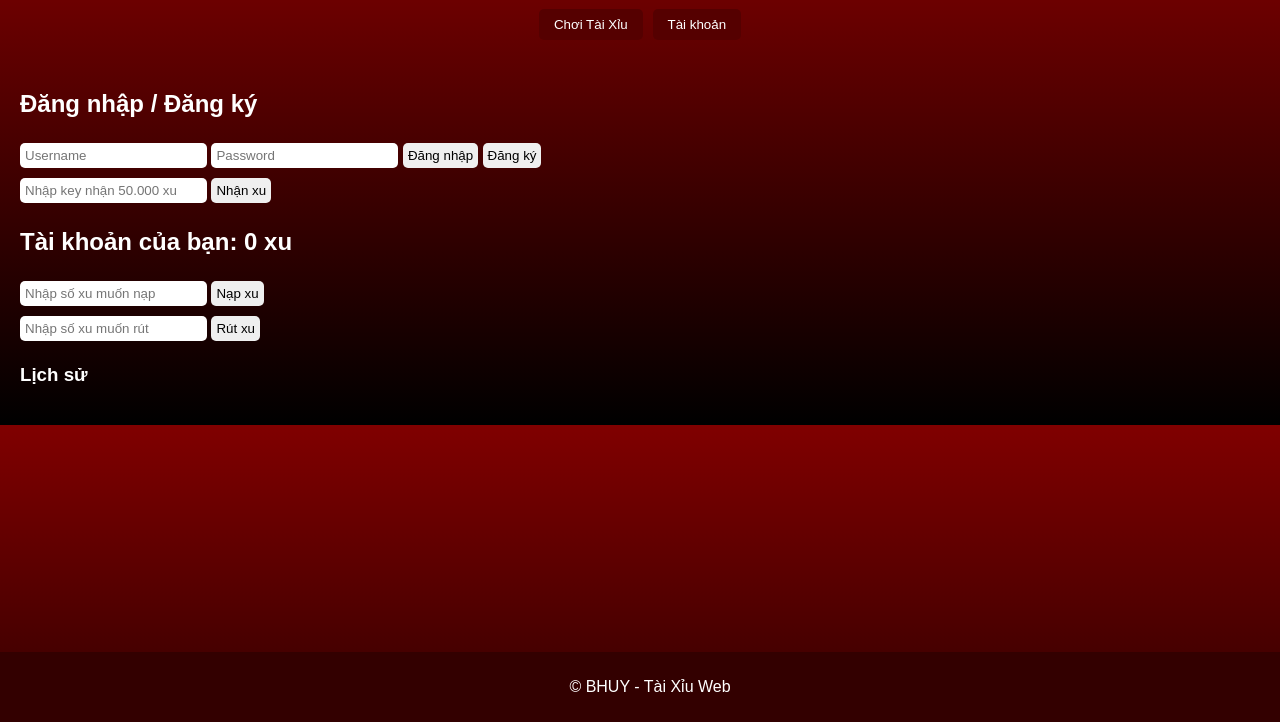
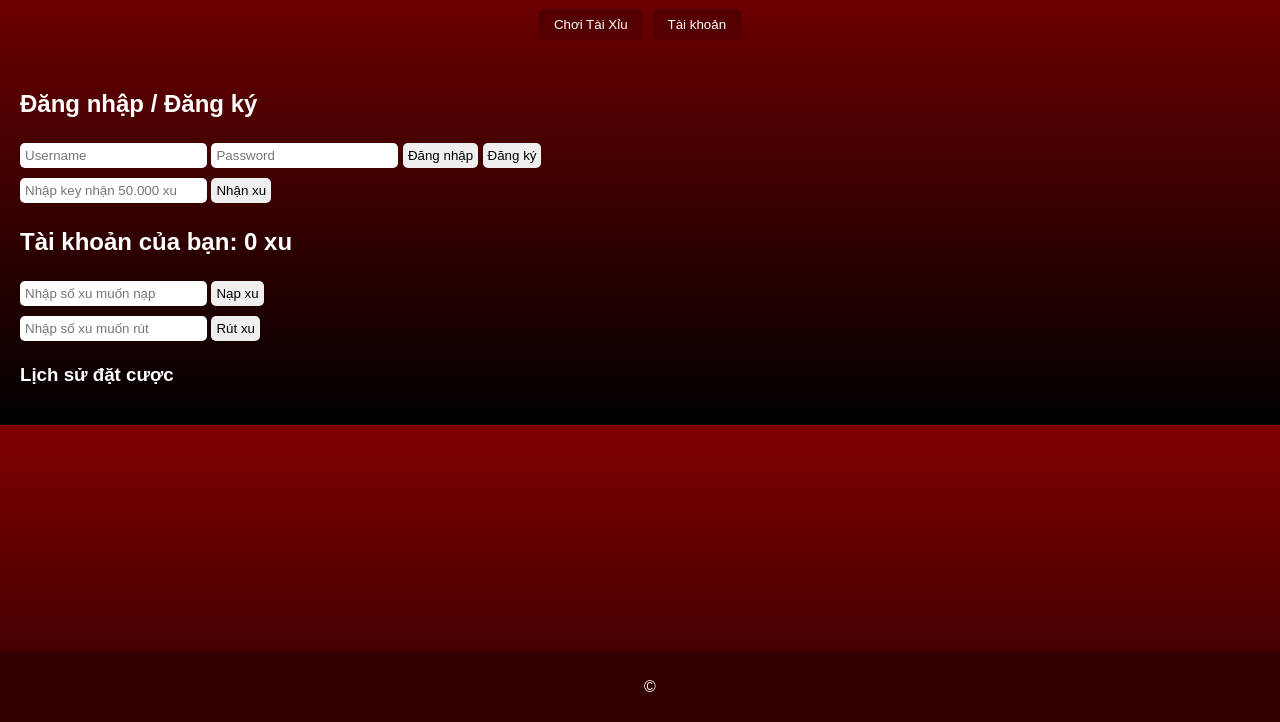
Before and after one commit to Bhuynee/taixiu, a plain HTML site: page index.html in a window 1280 px wide. Shown: the part 78-800 px from the top of the page. Drawn offline with Linux system fonts and the light colour scheme.

Commit message:
Update index.html

```diff
--- a/index.html
+++ b/index.html
@@ -75,7 +75,7 @@
 </div>
 
 <div id="lich-su">
-                <h3>Lịch sử</h3>
+<h3>Lịch sử đặt cược</h3>
 <ul id="history-list"></ul>
 </div>
 </div>
@@ -83,7 +83,7 @@
 </main>
 
 <footer>
-    <p>&copy; BHUY - Tài Xỉu Web</p>
+<p>&copy; </p>
 </footer>
 
 <script src="account.js"></script>
```
Lines whose indentation alone changed are shown as unchanged.
